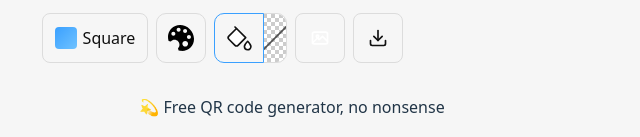
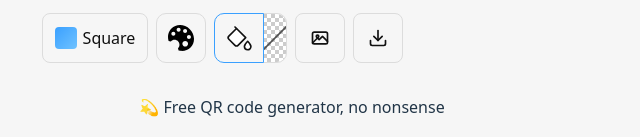
Before and after one commit to marns/marqr, a website built with Vite: page web/index.html in a window 1280 px wide. Shown: the part 775-912 px from the top of the page, 328-968 px from the left. Built offline with nearby package versions, Linux system fonts and the light colour scheme; what qr-code-styling would draw is missing.

Commit message:
Fix logo icon styling, unify with download button

```diff
--- a/web/index.html
+++ b/web/index.html
@@ -116,7 +116,11 @@
       <div class="logo-toggle-wrapper">
         <input type="file" id="logo-input" accept="image/*" hidden />
         <button id="logo-btn" class="ghost" type="button" aria-label="Add or change logo" title="Add logo">
-          <img src="/src/assets/media-image.svg" alt="" aria-hidden="true" />
+          <svg width="20" height="20" viewBox="0 0 24 24" fill="none" stroke="currentColor" stroke-width="2" stroke-linecap="round" stroke-linejoin="round" aria-hidden="true">
+            <rect x="3" y="5" width="18" height="14" rx="2" ry="2"></rect>
+            <circle cx="9" cy="10" r="1.5"></circle>
+            <path d="M21 16l-6-6-4 4-2-2-6 6"></path>
+          </svg>
         </button>
       </div>
       <div class="download-toggle-wrapper">
--- a/web/src/style.css
+++ b/web/src/style.css
@@ -653,11 +653,6 @@ h1 {
   padding: 0.25rem;
 }
 
-#logo-btn img {
-  width: 20px;
-  height: 20px;
-  filter: brightness(0) invert(1);
-}
 
 #qr-target,
 #qr-target svg {
```
Also changed, not shown: web/src/assets/media-image.svg (deleted).
